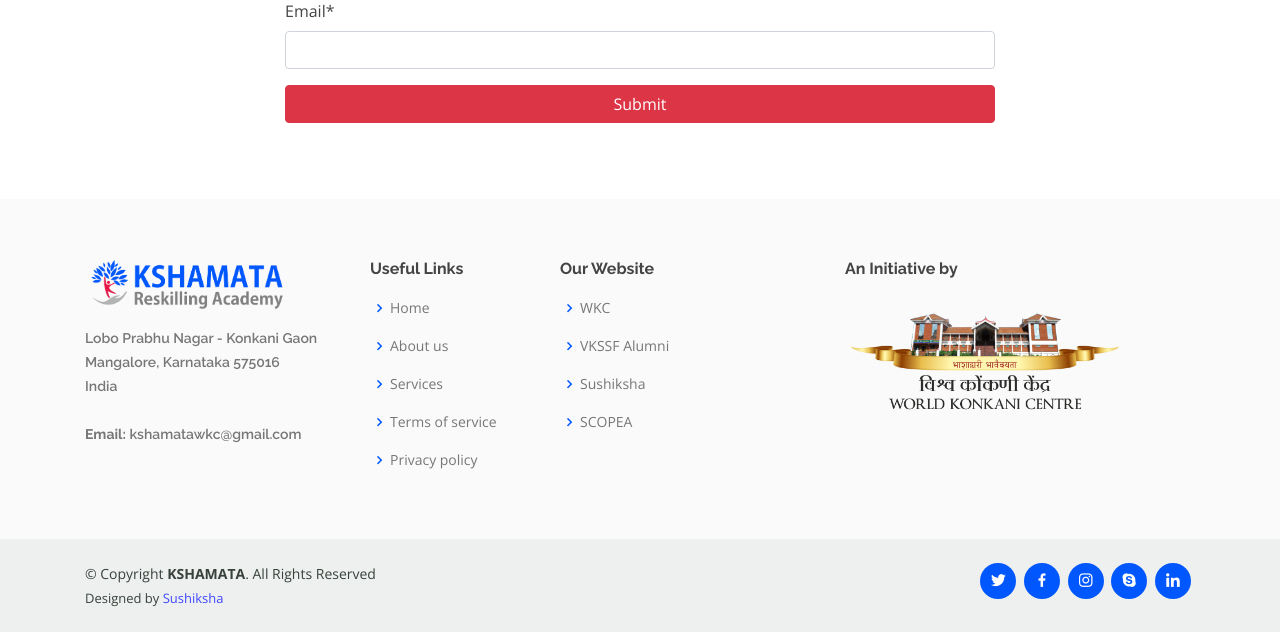
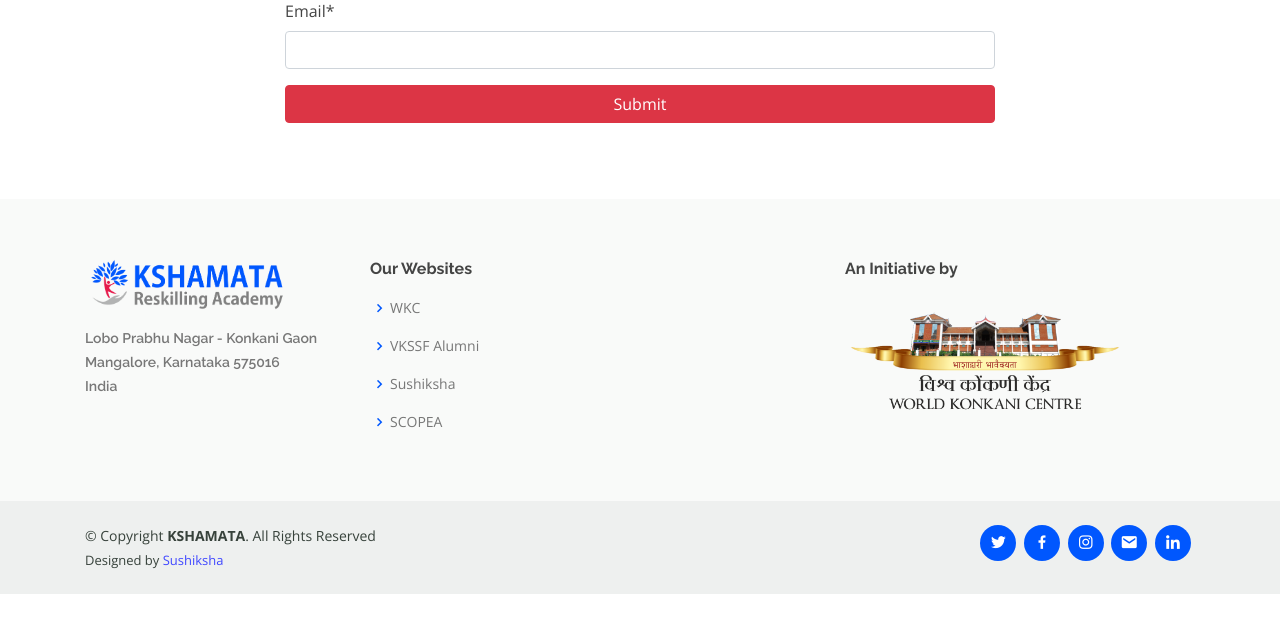
Before and after one commit to World-Konkani-Centre/kshamata-portal, a Django app: page /password-reset/ in a window 1280 px wide. Shown: the part 261-893 px from the top of the page. After the commit the page ends 855 px from the top, so only its background shows below. Run offline with Django 3.2, Linux system fonts and the light colour scheme; some libraries are stand-ins or nearby versions.

Commit message:
Footer links updated

```diff
--- a/templates/include/footer.html
+++ b/templates/include/footer.html
@@ -14,11 +14,11 @@
               Mangalore, Karnataka 575016<br>
               India <br><br>
               {% comment %} <strong>Phone:</strong> +1 5589 55488 55<br> {% endcomment %}
-              <strong>Email:</strong> kshamatawkc@gmail.com<br>
+              {% comment %} <strong>Email:</strong> kshamatawkc@gmail.com<br> {% endcomment %}
             </p>
           </div>
 
-          <div class="col-lg-2 col-md-6 footer-links">
+          {% comment %} <div class="col-lg-2 col-md-6 footer-links">
             <h4>Useful Links</h4>
             <ul>
               <li><i class="bx bx-chevron-right"></i> <a href="#">Home</a></li>
@@ -27,10 +27,10 @@
               <li><i class="bx bx-chevron-right"></i> <a href="#">Terms of service</a></li>
               <li><i class="bx bx-chevron-right"></i> <a href="#">Privacy policy</a></li>
             </ul>
-          </div>
+          </div> {% endcomment %}
 
-          <div class="col-lg-3 col-md-6 footer-links">
-            <h4>Our Website</h4>
+          <div class="col-lg-5 col-md-12 footer-links">
+            <h4>Our Websites</h4>
             <ul>
               <li><i class="bx bx-chevron-right"></i> <a href="http://vishwakonkani.org/" target="_blank">WKC</a></li>
               <li><i class="bx bx-chevron-right"></i> <a href="https://vkssfalumni.com/" target="_blank">VKSSF Alumni</a></li>
@@ -59,11 +59,11 @@
         </div>
       </div>
       <div class="social-links text-center text-md-right pt-3 pt-md-0">
-        <a href="#" class="twitter"><i class="bx bxl-twitter"></i></a>
-        <a href="#" class="facebook"><i class="bx bxl-facebook"></i></a>
-        <a href="#" class="instagram"><i class="bx bxl-instagram"></i></a>
-        <a href="#" class="google-plus"><i class="bx bxl-skype"></i></a>
-        <a href="#" class="linkedin"><i class="bx bxl-linkedin"></i></a>
+            <a href="https://twitter.com/SushikshaWkc" class="twitter" target="_blank"><i class="bx bxl-twitter"></i></a>
+            <a href="https://www.facebook.com/vkssfalumni/" class="facebook" target="_blank"><i class="bx bxl-facebook"></i></a>
+            <a href="https://www.instagram.com/vkssf_alumni/" class="instagram" target="_blank"><i class="bx bxl-instagram"></i></a>
+            <a href="mailto:sushikshawkc@gmail.com" class="google-plus" target="_blank"><i class="bx bxs-envelope"></i></a>
+            <a href="https://www.linkedin.com/company/sushiksha/" class="linkedin" target="_blank"><i class="bx bxl-linkedin"></i></a>
       </div>
     </div>
   </footer><!-- End Footer -->
```
